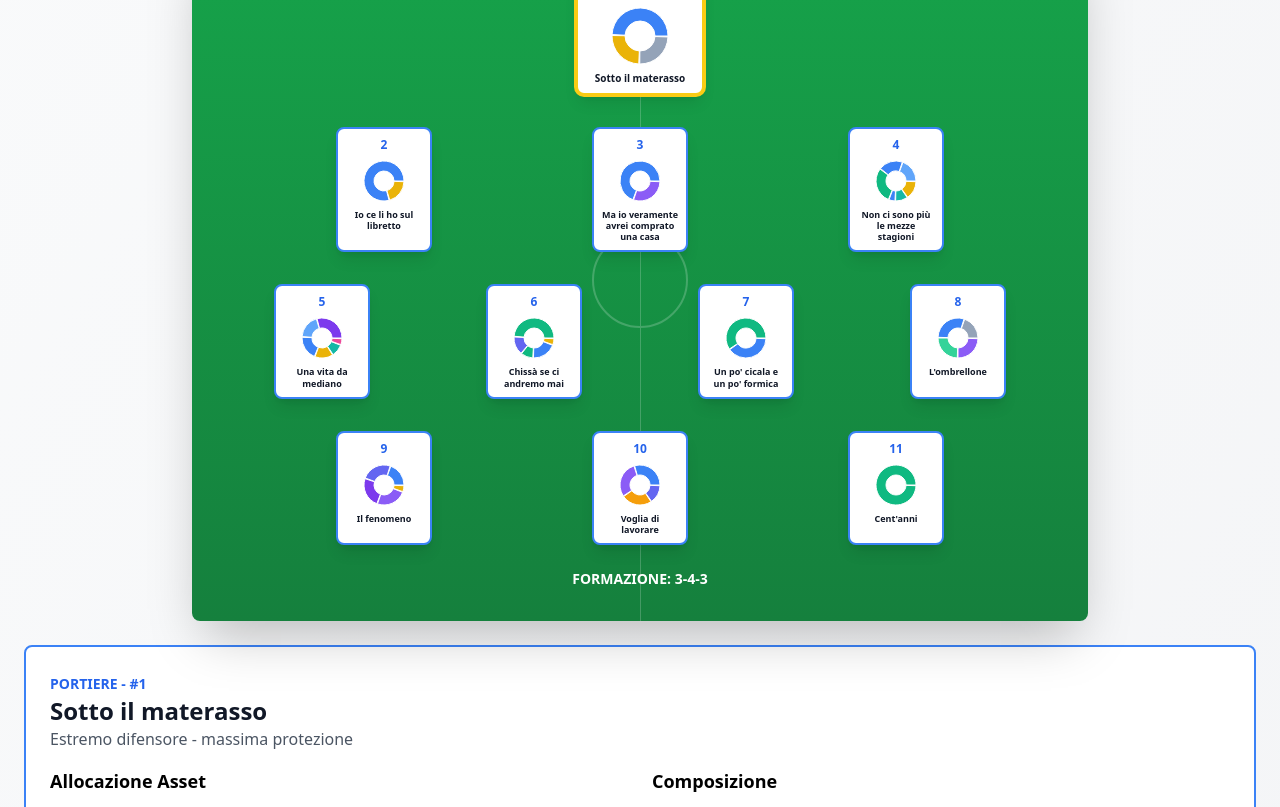
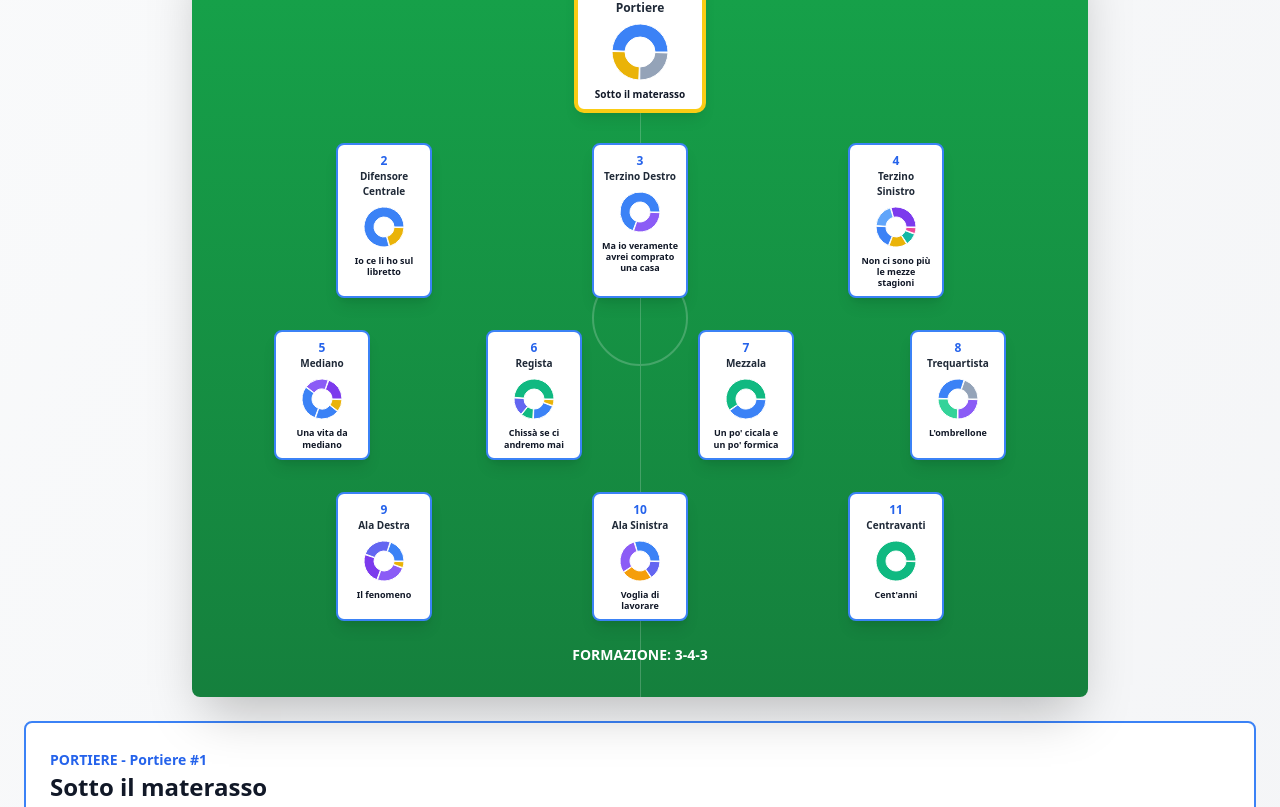
Before and after one commit to dadaclem/Undici-ideale, a React (Vite) app: page / in a window 1280 px wide. Shown: the part 282-1089 px from the top of the page. Built offline with nearby package versions, Linux system fonts and the light colour scheme.

Commit message:
Update App.jsx

```diff
--- a/src/App.jsx
+++ b/src/App.jsx
@@ -21,6 +21,7 @@ const portfolios = [
   {
     id: 1,
     category: 'PORTIERE',
+    position: 'Portiere',
     positionNumber: 1,
     name: 'Sotto il materasso',
     subtitle: 'Estremo difensore - massima protezione',
@@ -38,6 +39,7 @@ const portfolios = [
   {
     id: 2,
     category: 'DIFESA',
+    position: 'Difensore Centrale',
     positionNumber: 2,
     name: 'Io ce li ho sul libretto',
     subtitle: 'Zero pensieri, massima semplicità',
@@ -54,6 +56,7 @@ const portfolios = [
   {
     id: 3,
     category: 'DIFESA',
+    position: 'Terzino Destro',
     positionNumber: 3,
     name: 'Ma io veramente avrei comprato una casa',
     subtitle: 'Flussi di cassa regolari, sostituto del mattone',
@@ -70,29 +73,10 @@ const portfolios = [
   {
     id: 4,
     category: 'DIFESA',
+    position: 'Terzino Sinistro',
     positionNumber: 4,
     name: 'Non ci sono più le mezze stagioni',
-    subtitle: 'All Weather v2.1 - protezione ogni scenario macro',
-    allocation: [
-      { name: 'Bond Lunghi 20-25Y', value: 20, color: COLORS.bondLong },
-      { name: 'Bond Corti 1-3Y', value: 20, color: COLORS.bonds },
-      { name: 'Azionario Globale', value: 30, color: COLORS.stocks },
-      { name: 'Bond Intermedi 5-7Y', value: 5, color: COLORS.bonds },
-      { name: 'Commodities', value: 10, color: COLORS.commodities },
-      { name: 'Oro', value: 15, color: COLORS.gold }
-    ],
-    versionePigra: '80% Vanguard LifeStrategy 40% + 20% Commodities (approssimativo)',
-    rendimento: '5-7% annuo',
-    volatilita: 'Media (~7-9% annua)',
-    orizzonte: '10-20 anni',
-    note: 'Equilibrio totale. Funziona in ogni regime economico: crescita, recessione, inflazione, deflazione. Versione 2.1 con oro 15% per maggiore protezione crisi sistemiche.'
-  },
-  {
-    id: 5,
-    category: 'CENTROCAMPO',
-    positionNumber: 5,
-    name: 'Una vita da mediano',
-    subtitle: 'All-Weather moderno v2.2 - Il mediano corazzato',
+    subtitle: 'All Weather v2.2 - Il mediano corazzato definitivo',
     allocation: [
       { name: 'World Quality (IWQU)', value: 30, color: COLORS.quality },
       { name: 'Bond Lunghi 20-30Y', value: 20, color: COLORS.bondLong },
@@ -101,15 +85,36 @@ const portfolios = [
       { name: 'Commodities', value: 10, color: COLORS.commodities },
       { name: 'REITs', value: 5, color: COLORS.reit }
     ],
-    versionePigra: 'iShares World Quality + iShares Global Aggregate Bond + Oro + Commodities',
-    rendimento: '5-6% annuo',
+    versionePigra: '80% Vanguard LifeStrategy 40% + 20% Commodities (approssimativo)',
+    rendimento: '5-7% annuo',
     volatilita: 'Media (~9-11% annua)',
     orizzonte: '10-20 anni',
-    note: 'v2.2 Definitive: Barbell bonds puro (20% lunghi + 20% corti, zero intermedi). World Quality per crescita resiliente. Hard assets 30% (oro 15% + commodities 10% + REIT 5%) = corazza reale contro inflazione.'
+    note: 'v2.2 Barbell + Gold Heavy: Barbell bonds puro (20% lunghi + 20% corti, ZERO intermedi). Quality per crescita resiliente. Hard assets 30% (15% oro + 10% commodities + 5% REIT) = corazza reale contro inflazione.'
+  },
+  {
+    id: 5,
+    category: 'CENTROCAMPO',
+    position: 'Mediano',
+    positionNumber: 5,
+    name: 'Una vita da mediano',
+    subtitle: 'Conservativo ma non immobile - 40/50/10',
+    allocation: [
+      { name: 'World Quality', value: 20, color: COLORS.quality },
+      { name: 'Dividend Aristocrats Acc', value: 20, color: COLORS.dividends },
+      { name: 'Bond Corti 1-3Y', value: 30, color: COLORS.bonds },
+      { name: 'Bond Intermedi 5-7Y', value: 20, color: COLORS.bonds },
+      { name: 'Oro', value: 10, color: COLORS.gold }
+    ],
+    versionePigra: 'iShares World Quality + iShares Global Aggregate Bond + Oro',
+    rendimento: '4-5% annuo',
+    volatilita: 'Bassa-media (~8-10% annua)',
+    orizzonte: '5-15 anni',
+    note: 'Il ponte tra difesa e centrocampo. Quality + Dividend per crescita difensiva, barbell bonds (30% corti + 20% intermedi) per flessibilità, oro 10% per protezione.'
   },
   {
     id: 6,
     category: 'CENTROCAMPO',
+    position: 'Regista',
     positionNumber: 6,
     name: 'Chissà se ci andremo mai',
     subtitle: 'Accumulo pensionistico 20-40 anni con de-risking automatico',
@@ -129,6 +134,7 @@ const portfolios = [
   {
     id: 7,
     category: 'CENTROCAMPO',
+    position: 'Mezzala',
     positionNumber: 7,
     name: "Un po' cicala e un po' formica",
     subtitle: 'Risparmio flessibile, possibili prelievi 3-10 anni',
@@ -145,6 +151,7 @@ const portfolios = [
   {
     id: 8,
     category: 'CENTROCAMPO',
+    position: 'Trequartista',
     positionNumber: 8,
     name: "L'ombrellone",
     subtitle: 'De-cumulo pianificato per godersi il presente',
@@ -163,6 +170,7 @@ const portfolios = [
   {
     id: 9,
     category: 'ATTACCO',
+    position: 'Ala Destra',
     positionNumber: 9,
     name: 'Il fenomeno',
     subtitle: 'Ricerca alpha attraverso fattori accademici',
@@ -182,6 +190,7 @@ const portfolios = [
   {
     id: 10,
     category: 'ATTACCO',
+    position: 'Ala Sinistra',
     positionNumber: 10,
     name: 'Voglia di lavorare',
     subtitle: 'Cash flow perpetuo, pensionamento anticipato',
@@ -200,6 +209,7 @@ const portfolios = [
   {
     id: 11,
     category: 'ATTACCO',
+    position: 'Centravanti',
     positionNumber: 11,
     name: "Cent'anni",
     subtitle: 'Massimizzazione patrimonio eredità, buy & hold purista',
```
